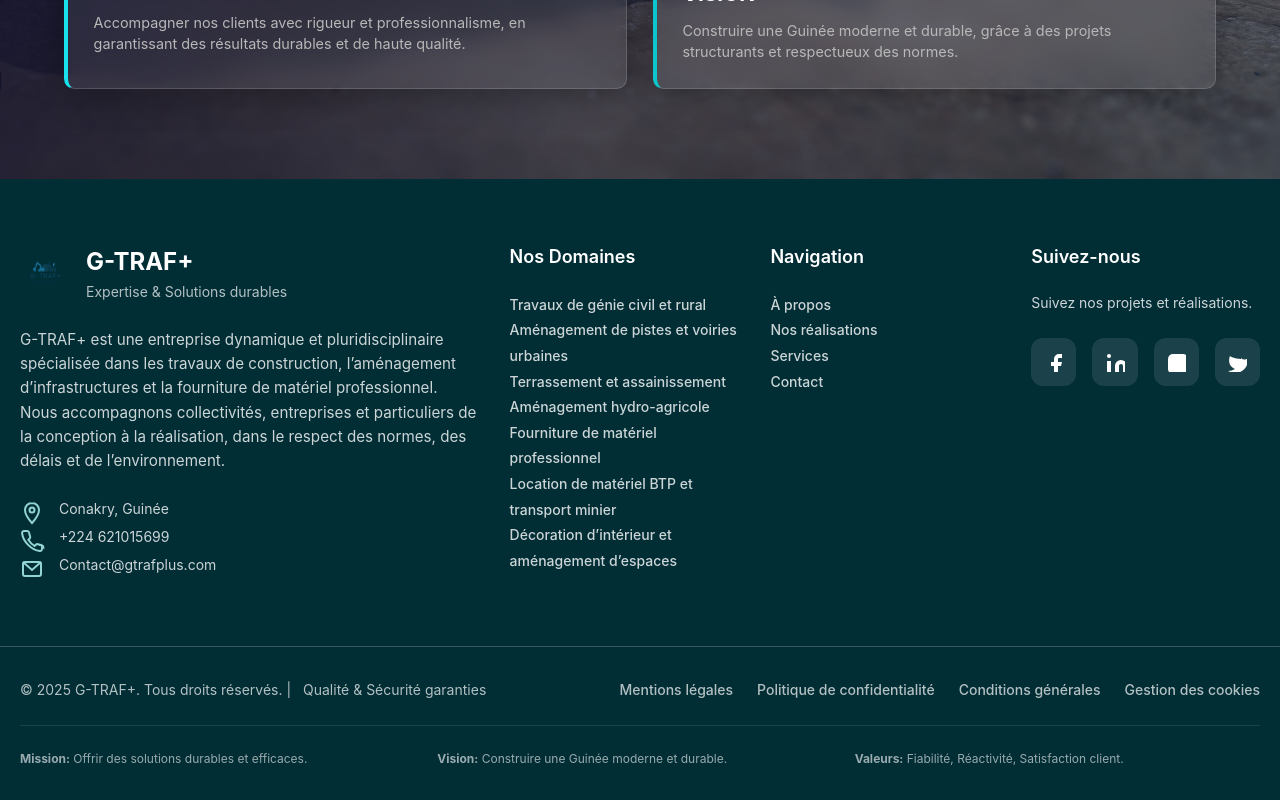
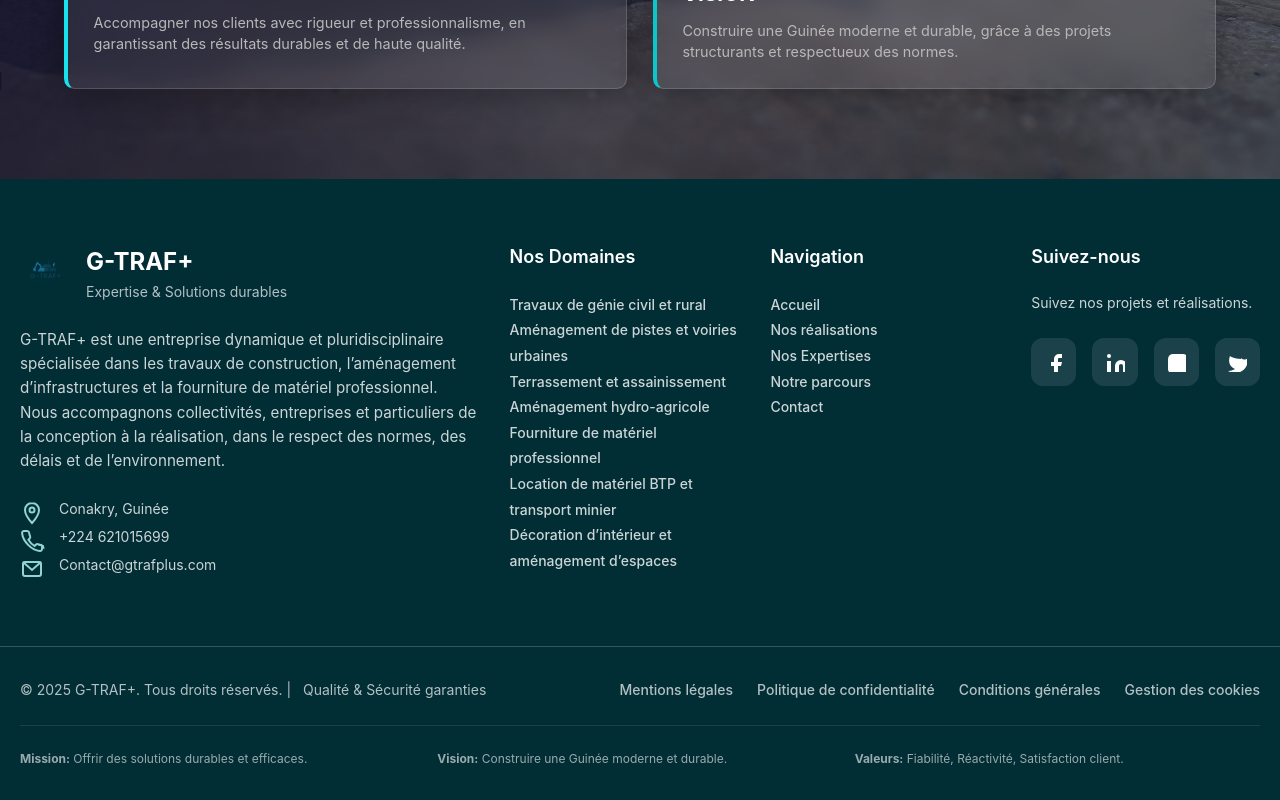
Before and after one commit to oumar782/G-TRAF-, a React (Vite) app: page /A-propos in a window 1280 px wide. Shown: the part 907-1707 px from the top of the page. Built offline with nearby package versions, Linux system fonts and the light colour scheme.

Commit message:
first commtfuh-555

```diff
--- a/src/Composant/Footer.jsx
+++ b/src/Composant/Footer.jsx
@@ -16,10 +16,11 @@ const Footer = () => {
   ];
 
   const quickLinks = [
-    { name: 'À propos', href: '#about' },
-    { name: 'Nos réalisations', href: '#projects' },
-    { name: 'Services', href: '#services' },
-    { name: 'Contact', href: '#contact' }
+    { name: 'Accueil', href: '#A-propos' },
+    { name: 'Nos réalisations', href: '#Nos-Réalisations' },
+    { name: 'Nos Expertises', href: '#Nos-expertises' },
+    { name: 'Notre parcours', href: '#Nos-parcours' },
+    { name: 'Contact', href: '#contact' },
   ];
 
   const legalLinks = [
```
